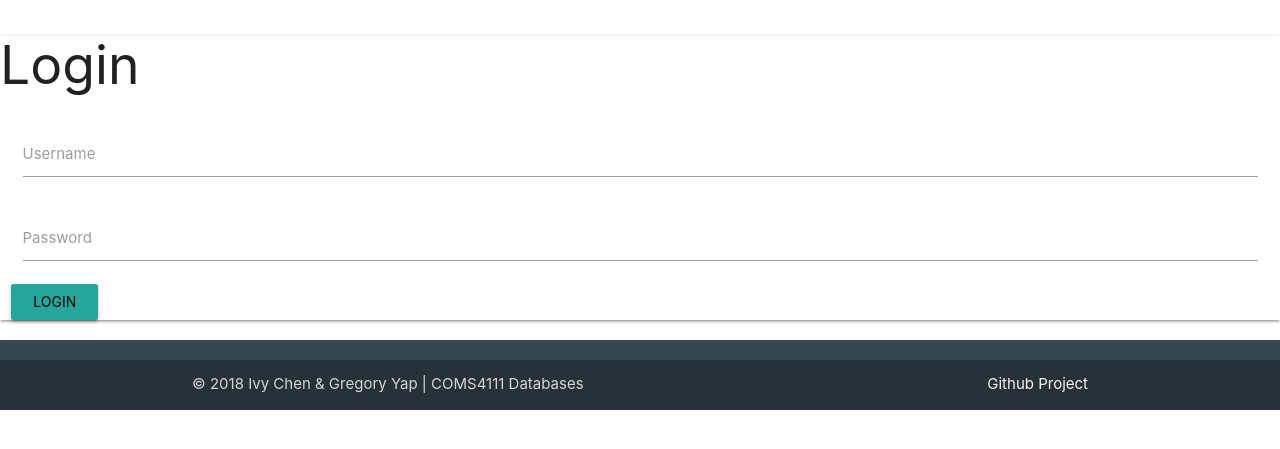
After one commit to ivychen/goodviews, a Flask app: template templates/login.html in a window 1280 px wide. The commit adds this page. Shown: the top 449 px of the page. Run offline with Flask 2, Linux system fonts and the light colour scheme; the template is opened without the code that fills it, so the values that code supplies are empty; parts of the project's set-up code (start-up, migrations or seed data) failed here and were passed over; some libraries are stand-ins or nearby versions.

Commit message:
Added base.html and login page

```diff
--- a/goodviews-schema.sql
+++ b/goodviews-schema.sql
@@ -65,7 +65,8 @@ CREATE TABLE Users (
         password        VARCHAR(50) NOT NULL,
         email           VARCHAR(50) NOT NULL,
         PRIMARY KEY (uid),
-        UNIQUE          (username, email)
+        UNIQUE          username,
+				UNIQUE					email
 );
 
 CREATE TABLE Book (
--- a/server-python3.py
+++ b/server-python3.py
@@ -59,30 +59,30 @@ engine.execute("""INSERT INTO test(name) VALUES ('grace hopper'), ('alan turing'
 
 @app.before_request
 def before_request():
-  """
-  This function is run at the beginning of every web request
-  (every time you enter an address in the web browser).
-  We use it to setup a database connection that can be used throughout the request.
+    """
+    This function is run at the beginning of every web request
+    (every time you enter an address in the web browser).
+    We use it to setup a database connection that can be used throughout the request.
 
-  The variable g is globally accessible.
-  """
-  try:
-    g.conn = engine.connect()
-  except:
-    print("uh oh, problem connecting to database")
-    import traceback; traceback.print_exc()
-    g.conn = None
+    The variable g is globally accessible.
+    """
+    try:
+        g.conn = engine.connect()
+    except:
+        print("uh oh, problem connecting to database")
+        import traceback; traceback.print_exc()
+        g.conn = None
 
 @app.teardown_request
 def teardown_request(exception):
-  """
-  At the end of the web request, this makes sure to close the database connection.
-  If you don't, the database could run out of memory!
-  """
-  try:
-    g.conn.close()
-  except Exception as e:
-    pass
+    """
+    At the end of the web request, this makes sure to close the database connection.
+    If you don't, the database could run out of memory!
+    """
+    try:
+        g.conn.close()
+    except Exception as e:
+        pass
 
 
 #
@@ -100,63 +100,63 @@ def teardown_request(exception):
 #
 @app.route('/')
 def index():
-  """
-  request is a special object that Flask provides to access web request information:
+    """
+    request is a special object that Flask provides to access web request information:
 
-  request.method:   "GET" or "POST"
-  request.form:     if the browser submitted a form, this contains the data in the form
-  request.args:     dictionary of URL arguments, e.g., {a:1, b:2} for http://localhost?a=1&b=2
+    request.method:   "GET" or "POST"
+    request.form:     if the browser submitted a form, this contains the data in the form
+    request.args:     dictionary of URL arguments, e.g., {a:1, b:2} for http://localhost?a=1&b=2
 
-  See its API: http://flask.pocoo.org/docs/0.10/api/#incoming-request-data
-  """
+    See its API: http://flask.pocoo.org/docs/0.10/api/#incoming-request-data
+    """
 
-  # DEBUG: this is debugging code to see what request looks like
-  print(request.args)
+    # DEBUG: this is debugging code to see what request looks like
+    print(request.args)
 
 
-  #
-  # example of a database query
-  #
-  cursor = g.conn.execute("SELECT name FROM test")
-  names = []
-  for result in cursor:
-    names.append(result['name'])  # can also be accessed using result[0]
-  cursor.close()
+    #
+    # example of a database query
+    #
+    cursor = g.conn.execute("SELECT name FROM test")
+    names = []
+    for result in cursor:
+        names.append(result['name'])  # can also be accessed using result[0]
+    cursor.close()
 
-  #
-  # Flask uses Jinja templates, which is an extension to HTML where you can
-  # pass data to a template and dynamically generate HTML based on the data
-  # (you can think of it as simple PHP)
-  # documentation: https://realpython.com/blog/python/primer-on-jinja-templating/
-  #
-  # You can see an example template in templates/index.html
-  #
-  # context are the variables that are passed to the template.
-  # for example, "data" key in the context variable defined below will be
-  # accessible as a variable in index.html:
-  #
-  #     # will print: [u'grace hopper', u'alan turing', u'ada lovelace']
-  #     <div>{{data}}</div>
-  #
-  #     # creates a <div> tag for each element in data
-  #     # will print:
-  #     #
-  #     #   <div>grace hopper</div>
-  #     #   <div>alan turing</div>
-  #     #   <div>ada lovelace</div>
-  #     #
-  #     {% for n in data %}
-  #     <div>{{n}}</div>
-  #     {% endfor %}
-  #
-  context = dict(data = names)
+    #
+    # Flask uses Jinja templates, which is an extension to HTML where you can
+    # pass data to a template and dynamically generate HTML based on the data
+    # (you can think of it as simple PHP)
+    # documentation: https://realpython.com/blog/python/primer-on-jinja-templating/
+    #
+    # You can see an example template in templates/index.html
+    #
+    # context are the variables that are passed to the template.
+    # for example, "data" key in the context variable defined below will be
+    # accessible as a variable in index.html:
+    #
+    #     # will print: [u'grace hopper', u'alan turing', u'ada lovelace']
+    #     <div>{{data}}</div>
+    #
+    #     # creates a <div> tag for each element in data
+    #     # will print:
+    #     #
+    #     #   <div>grace hopper</div>
+    #     #   <div>alan turing</div>
+    #     #   <div>ada lovelace</div>
+    #     #
+    #     {% for n in data %}
+    #     <div>{{n}}</div>
+    #     {% endfor %}
+    #
+    context = dict(data = names)
 
 
-  #
-  # render_template looks in the templates/ folder for files.
-  # for example, the below file reads template/index.html
-  #
-  return render_template("index.html", **context)
+    #
+    # render_template looks in the templates/ folder for files.
+    # for example, the below file reads template/index.html
+    #
+    return render_template("index.html", **context)
 
 #
 # This is an example of a different path.  You can see it at:
@@ -168,48 +168,77 @@ def index():
 #
 @app.route('/another')
 def another():
-  return render_template("another.html")
+    return render_template("another.html")
 
 
 # Example of adding new data to the database
 @app.route('/add', methods=['POST'])
 def add():
-  name = request.form['name']
-  g.conn.execute('INSERT INTO test(name) VALUES (%s)', name)
-  return redirect('/')
+    name = request.form['name']
+    g.conn.execute('INSERT INTO test(name) VALUES (%s)', name)
+    return redirect('/')
 
 # === LOGIN ====
 @login_manager.user_loader
-def load_user(id):
-  return User.query.get(int(id))
+def load_user(username):
+    cursor = g.conn.execute("SELECT * FROM Users U WHERE U.username='" + user.username + "'")
+    data = cursor.fetchone()
+    cursor.close()
 
-@app.route('/login')
+    if data is None:
+        return None
+    print(data, User(*data))
+    return User(*data)
+
+def authenticate_user(user):
+    cursor = g.conn.execute("SELECT * FROM Users U WHERE U.username='" + user.username + "'")
+    data = cursor.fetchone()
+    cursor.close()
+
+    if data[1] == user.password:
+        return True
+    else:
+        return False
+
+@app.route('/login', methods=['GET', 'POST'])
 def login():
-  pass
+    error = None
+    if request.method == 'POST':
+        test_user = User(request.form['username'], request.form['password'])
+
+        if authenticate_user(test_user):
+            login_user(test_user)
+            return redirect(url_for('home'))
+        else:
+            error = 'Invalid Credentials. Please try again.'
+
+    return render_template('login.html', error=error)
+
 
 @app.route('/register', methods=['GET', 'POST'])
 def register():
-  if request.method == 'GET':
-    return render_template('register.html')
+    if request.method == 'GET':
+        return render_template('register.html')
 
-  error = None
+    error = None
 
-  if request.method == 'POST':
-    try:
-      new_user = User(request.form['username'],
+    if request.method == 'POST':
+        try:
+            new_user = User(request.form['username'],
                       request.form['password'],
                       request.form['email'])
 
-    except ValueError:
-      error = "Username or Password is empty"
+        except ValueError:
+            error = "Username or Password is empty"
 
-    if (is_registered_user(new_user)):
-      login_user(new_user)
-      return redirect(url_for('/'))
-    else:
-      error = "Username taken."
+        if (not is_registered_user(new_user)):
+            login_user(new_user)
+            return redirect('/')
+        else:
+            error = "Username taken."
 
-  return render_template('register.html', error=error)
+    return render_template('register.html', error=error)
+
 
 def is_registered_user(user):
     cursor = g.conn.execute('SELECT * FROM Users U WHERE U.username="' + user.username + '"')
@@ -217,40 +246,45 @@ def is_registered_user(user):
         print(list(cursor))
     data = cursor.fetchone()
 
+    cursor.close()
+
     if data:
-      return True
+        return True
     else:
-      return False
+        return False
 
 
 @app.route('/logout')
 @login_required
 def logout():
-  pass
+    logout_user()
+    return redirect('/')
+
 
 if __name__ == "__main__":
-  import click
+    import click
 
-  @click.command()
-  @click.option('--debug', is_flag=True)
-  @click.option('--threaded', is_flag=True)
-  @click.argument('HOST', default='0.0.0.0')
-  @click.argument('PORT', default=8111, type=int)
-  def run(debug, threaded, host, port):
-    """
-    This function handles command line parameters.
-    Run the server using:
+    @click.command()
+    @click.option('--debug', is_flag=True)
+    @click.option('--threaded', is_flag=True)
+    @click.argument('HOST', default='0.0.0.0')
+    @click.argument('PORT', default=8111, type=int)
 
-        python server.py
+    def run(debug, threaded, host, port):
+        """
+        This function handles command line parameters.
+        Run the server using:
 
-    Show the help text using:
+            python server.py
 
-        python server.py --help
+        Show the help text using:
 
-    """
+            python server.py --help
 
-    HOST, PORT = host, port
-    print("running on %s:%d" % (HOST, PORT))
-    app.run(host=HOST, port=PORT, debug=debug, threaded=threaded)
+        """
 
-  run()
+        HOST, PORT = host, port
+        print("running on %s:%d" % (HOST, PORT))
+        app.run(host=HOST, port=PORT, debug=debug, threaded=threaded)
+
+    run()
--- /dev/null
+++ b/templates/base.html
@@ -0,0 +1,41 @@
+<!DOCTYPE html>
+<html lang="en" >
+
+<head>
+  <meta charset="utf-8">
+  <title>{% block title %}{% endblock %}</title>
+
+  <!-- FONTS -->
+  <link href="https://fonts.googleapis.com/css?family=Roboto" rel="stylesheet">
+
+  <!-- MATERIALIZE UI Framework -->
+  <!-- Compiled and minified CSS -->
+  <link href="https://fonts.googleapis.com/icon?family=Material+Icons" rel="stylesheet">
+  <link rel="stylesheet" href="https://cdnjs.cloudflare.com/ajax/libs/materialize/1.0.0-beta/css/materialize.min.css"
+  <!-- Compiled and minified JavaScript -->
+  <script type="text/javascript" src="https://code.jquery.com/jquery-3.2.1.min.js"></script>
+  <script src="https://cdnjs.cloudflare.com/ajax/libs/materialize/1.0.0-beta/js/materialize.min.js"></script>
+
+  <script type=text/javascript>
+    $SCRIPT_ROOT = {{ request.script_root|tojson|safe }};
+  </script>
+
+  <link rel="stylesheet" href="{{ url_for('static', filename='css/app.css') }}">
+</head>
+<body>
+
+  <!-- Main content -->
+  {% block body %}{% endblock %}
+
+
+  <footer class="page-footer blue-grey darken-3">
+    <div class="footer-copyright blue-grey darken-4">
+      <div class="container">
+        © 2018 Ivy Chen & Gregory Yap | COMS4111 Databases
+        <a class="grey-text text-lighten-4 right" href="https://github.com/js4785/gennyc">Github Project</a>
+      </div>
+    </div>
+  </footer>
+
+</body>
+</html>
--- /dev/null
+++ b/templates/login.html
@@ -0,0 +1,27 @@
+{% extends "base.html" %}
+{% block title %}Login{% endblock %}
+{% block body %}
+
+<div class="mdl-modal row z-depth-1">
+  <h2>Login</h2>
+  <form action="" class="col s12" method="post">
+    <div class="input-field col s12">
+      <input type="text" value="{{
+        request.form.username }}" name="username" id="username" required>
+        <label for="username">Username</label>
+      </div>
+      <div class="input-field col s12">
+        <input type="password"  name="password" value="{{
+          request.form.password }}" id="password" required>
+          <label for="password">Password</label>
+        </div>
+        <input class="btn waves-effect waves-light" type="submit" value="Login">
+      </form>
+      {% if error %}
+      <p class="error"><strong>Error:</strong> {{ error }}</p>
+      {% endif %}
+    </div>
+  </div>
+
+
+  {% endblock %}
```
Also changed, not shown: templates/index.html (+4 -13 lines), static/css/app.css (added), static/css/app.scss (added).
